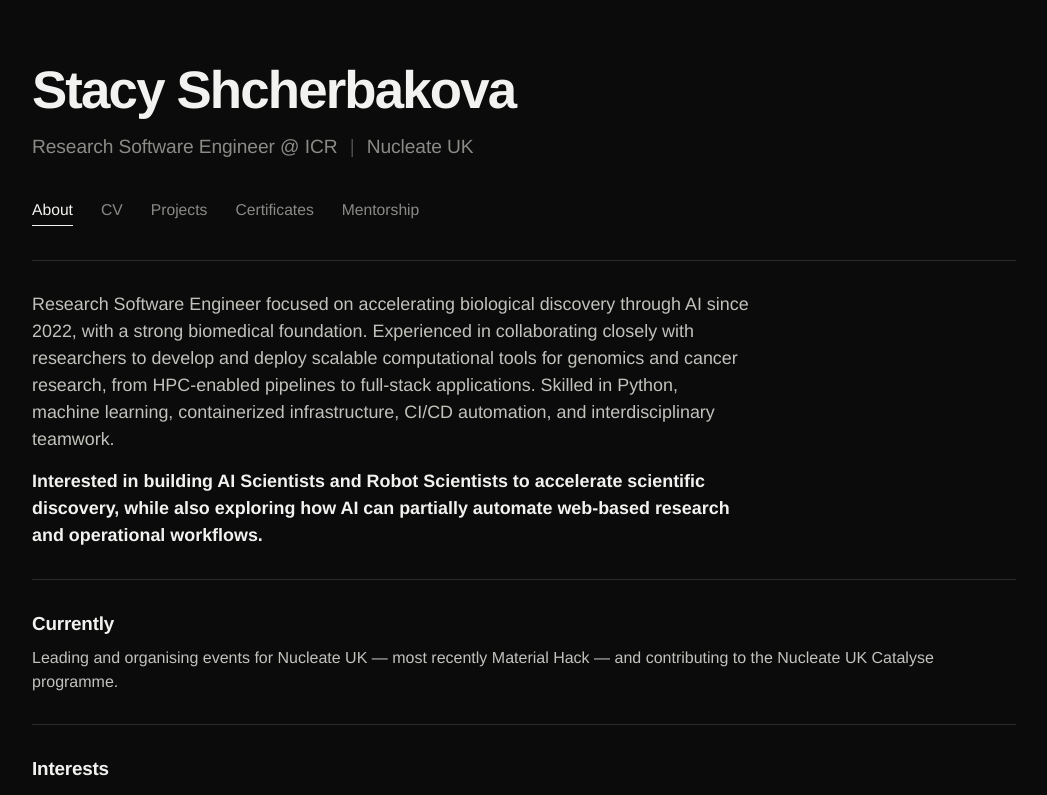
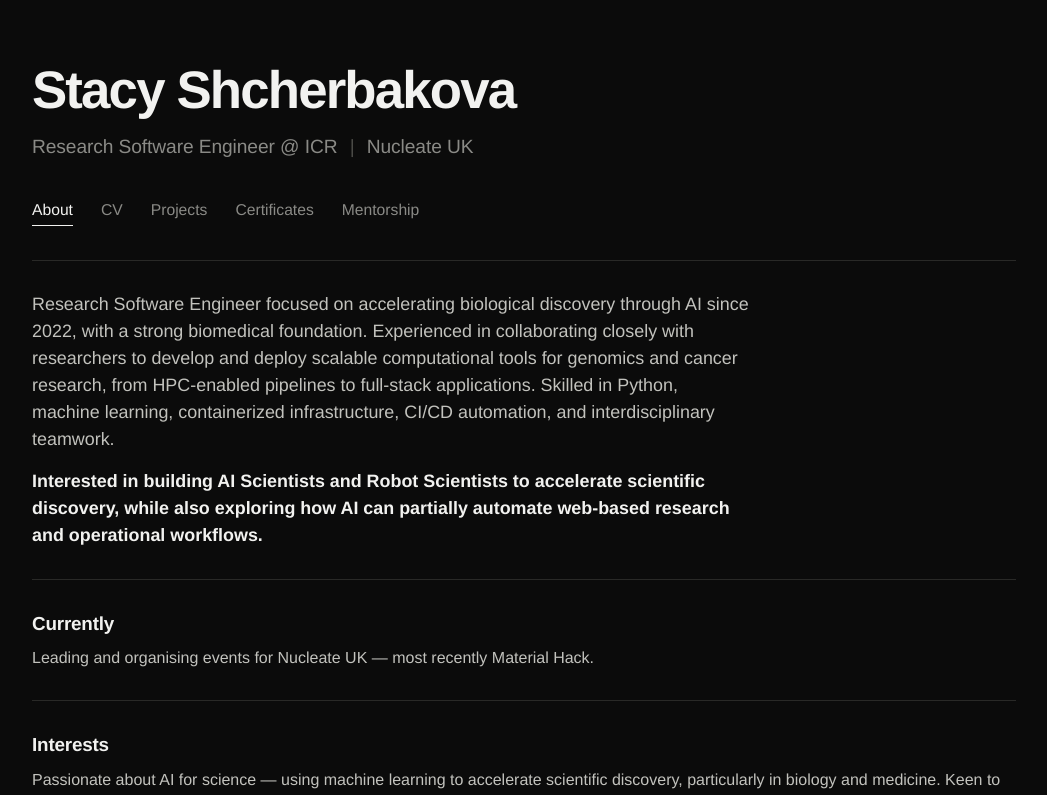
Before and after one commit to stacyshcherbakova/stacyshcherbakova.github.io, a React (Vite) app: page / in a window 1280 px wide. Shown: the top 795 px of the page, without its empty margins (116-1163 px from the left). Built offline with nearby package versions, Linux system fonts and the light colour scheme.

Commit message:
Rename Prism project to BenchGraph and drop Nucleate Catalyse mention

```diff
--- a/src/data/content.ts
+++ b/src/data/content.ts
@@ -4,7 +4,7 @@ export const site = {
   tagline: 'Building software @ The Institute of Cancer Reseach',
   intro:
     'Research Software Engineer focused on accelerating biological discovery through AI since 2022, with a strong biomedical foundation. Experienced in collaborating closely with researchers to develop and deploy scalable computational tools for genomics and cancer research, from HPC-enabled pipelines to full-stack applications. Skilled in Python, machine learning, containerized infrastructure, CI/CD automation, and interdisciplinary teamwork.',
-  currently: 'Leading and organising events for Nucleate UK — most recently Material Hack — and contributing to the Nucleate UK Catalyse programme.',
+  currently: 'Leading and organising events for Nucleate UK — most recently Material Hack.',
   interests: 'Passionate about AI for science — using machine learning to accelerate scientific discovery, particularly in biology and medicine. Keen to contribute to and grow the AI for science and biotech community.',
   location: 'London, UK',
   contact: {
@@ -115,10 +115,10 @@ export const publications = [
 
 export const projects = [
   {
-    name: 'Prism App Playground',
-    description: 'Trying to build a competitive open-source alternative to GraphPad Prism.',
+    name: 'BenchGraph',
+    description: 'Building a competitive open-source alternative to commercial scientific graphing and statistics software.',
     tags: ['Open Source', 'Data Visualisation', 'Statistics'],
-    href: 'https://github.com/stacyshcherbakova/prism-app-playground',
+    href: 'https://github.com/stacyshcherbakova/benchgraph',
   },
   {
     name: 'Genome Minimizer 2 UI',
```
